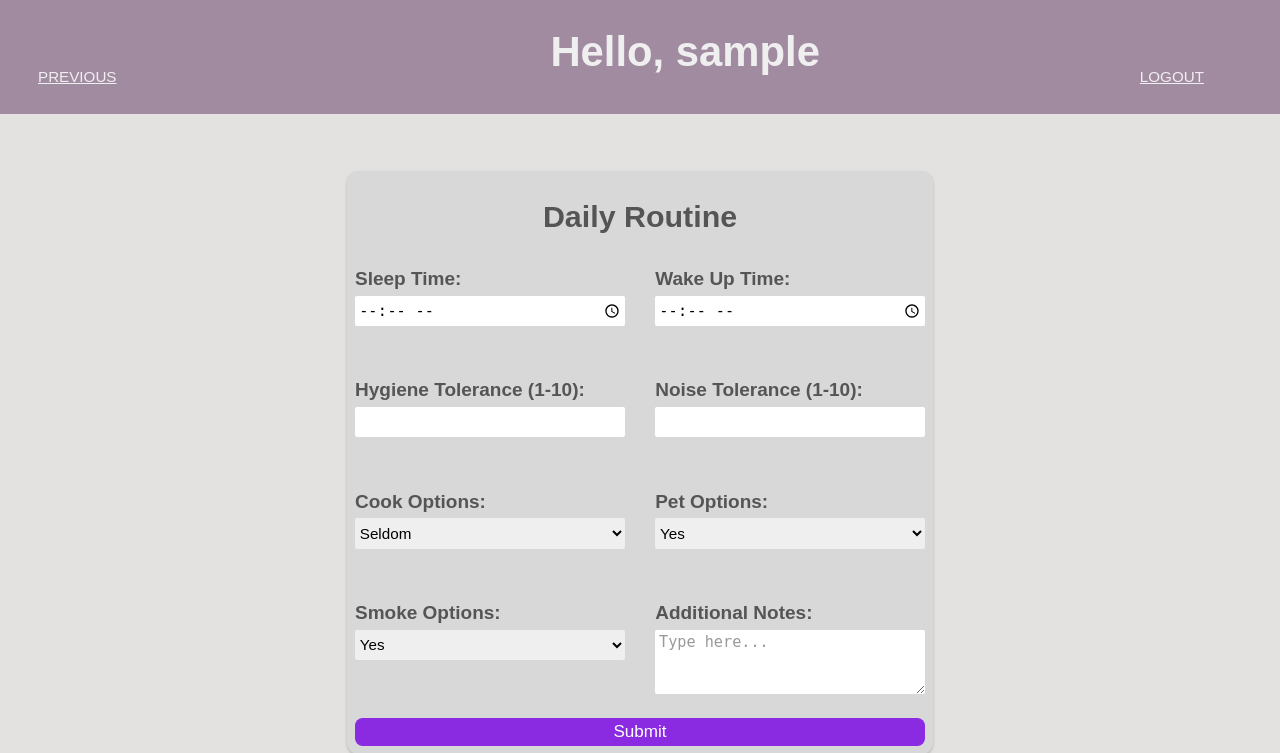
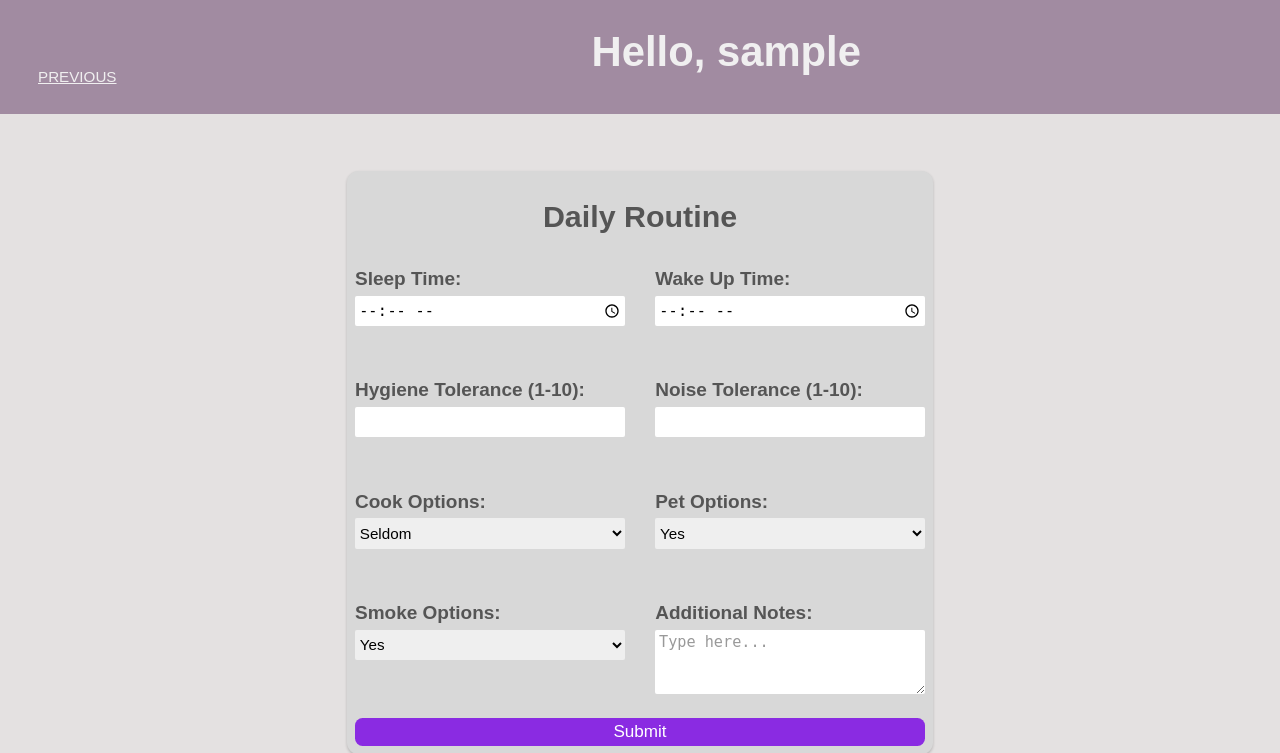
Before and after one commit to Ray-red-byte/Appworks_Personal, a Flask app: template templates/routine.html in a window 1280 px wide. Shown: the top 753 px of the page. Run offline with Flask 3, Linux system fonts and the light colour scheme; the template is opened without the code that fills it: most values are stand-ins (such as "Sample title", 1, 10 or a date in 2020).

Commit message:
Update margins and remove logout button

```diff
--- a/templates/main.html
+++ b/templates/main.html
@@ -1868,12 +1868,12 @@
         }
 
         // Initially
-        //fetchChatHistory()
+        fetchChatHistory()
         // Default match list
-        //fetchUserMatches("All");
+        fetchUserMatches("All");
 
         //renderMatchList(matches);
-        renderChatHistoryList(chatHist);
+        //renderChatHistoryList(chatHist);
     </script>
 </body>
 </html>
--- a/templates/routine.html
+++ b/templates/routine.html
@@ -26,7 +26,8 @@
         }
 
         .header h1 {
-            margin-left: 1100px; /* Remove default margin */
+            margin-left: 1250px; /* Remove default margin */
+            margin-right: auto; /* Remove default margin */
             color: #f0eff0;
             font-size: 110px;
             margin-bottom: 100px;
@@ -133,7 +134,6 @@
     <div class="header">
         <a href="/user/information" class="change-user-info">PREVIOUS</a>
         <h1 class="greeting">Hello, {{ username }}</h1>
-        <a class="logout-text" onclick="handleLogout()">LOGOUT</a>
     </div>
     <div class="container">
         <h1>Daily Routine</h1>
--- a/templates/save_house.html
+++ b/templates/save_house.html
@@ -401,10 +401,10 @@
 
 
         // Fetch house data and render it
-        //getSaveHouseData()
+        getSaveHouseData()
 
         // Testing
-        renderSaveHouseData(fakeHouseData)
+        //renderSaveHouseData(fakeHouseData)
 
 
     </script>
--- a/templates/user_information.html
+++ b/templates/user_information.html
@@ -26,7 +26,7 @@
         }
 
         .header h1 {
-            margin-left: 1300px; /* Remove default margin */
+            margin-left: 500px; /* Remove default margin */
             color: #f0eff0;
             font-size: 110px;
             margin-bottom: 100px;
@@ -136,7 +136,6 @@
     <div class="header">
         <a href="/main" class="change-main" >PREVIOUS</a>
         <h1 class="greeting">Hello, {{ username }}</h1>
-        <a class="logout-text" onclick="handleLogout()">LOGOUT</a>
         <a href="/routine" class="change-routine">ROUTINE</a>
     </div>
 
```
